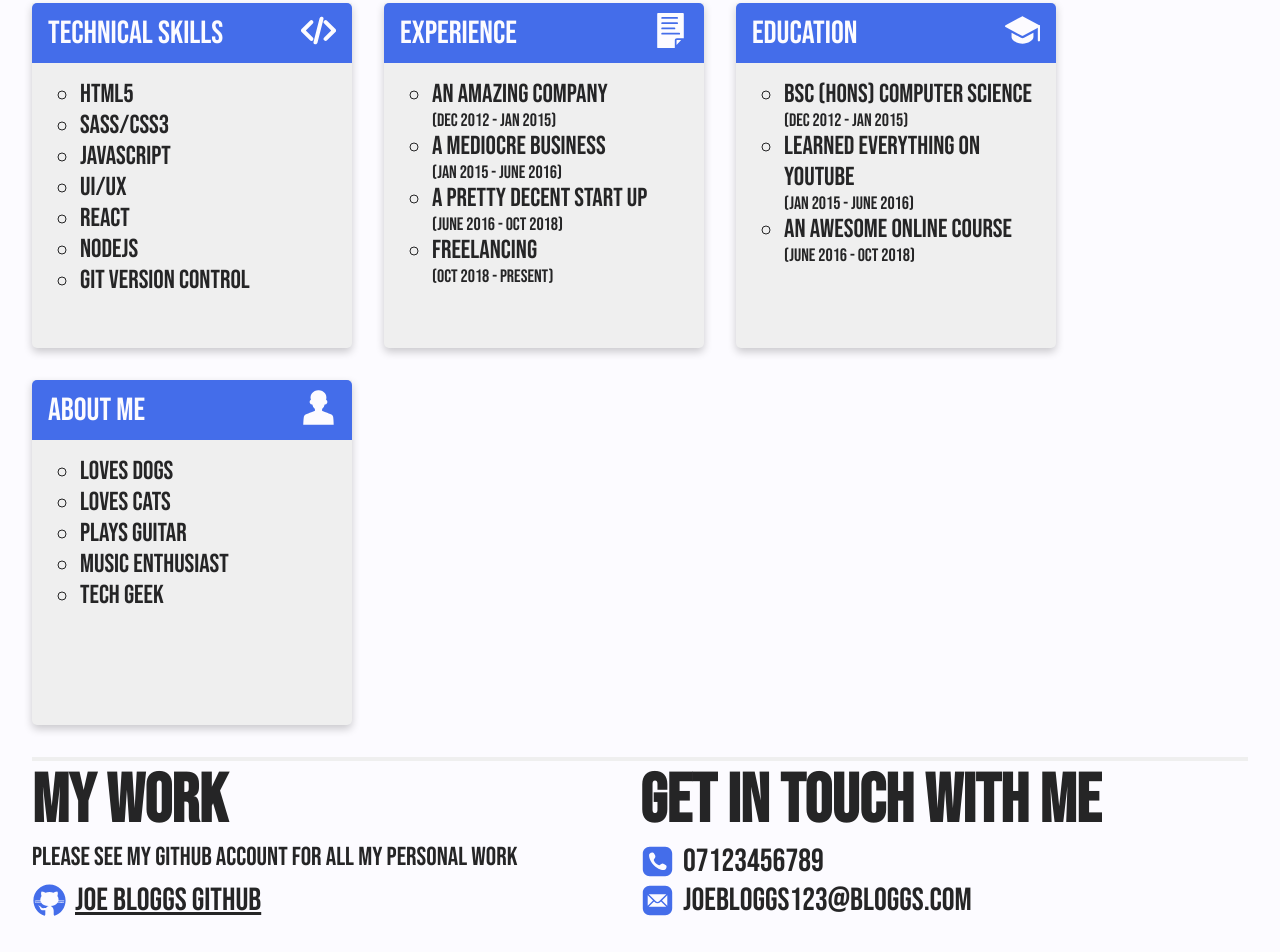
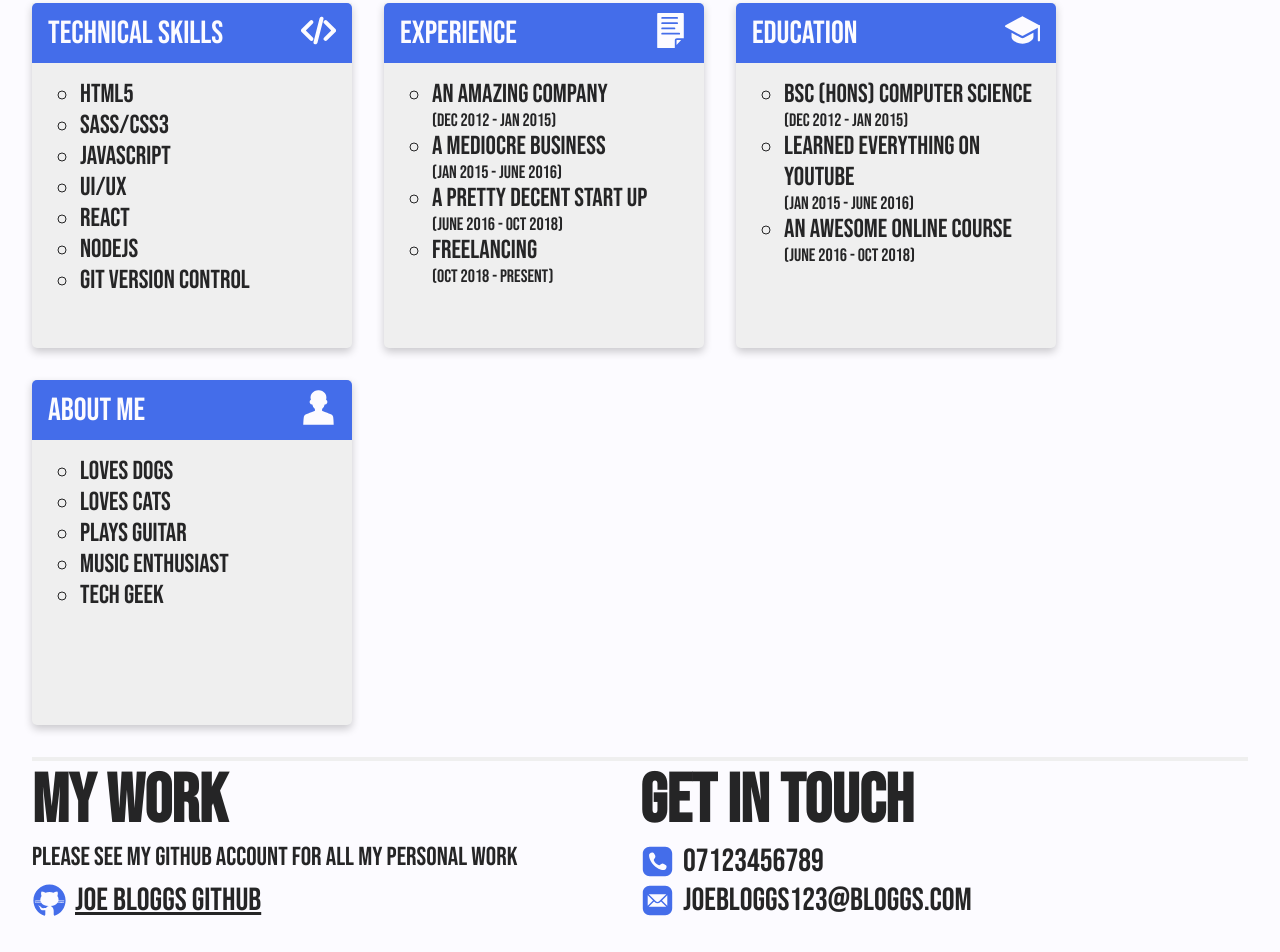
Before and after one commit to kitechyt/dark-mode-tutorial, a plain HTML site: page index.html in a window 1280 px wide. Shown: the part 535-1487 px from the top of the page. Drawn offline with Linux system fonts and the light colour scheme.

Commit message:
removed text

```diff
--- a/index.html
+++ b/index.html
@@ -153,7 +153,7 @@
                 </div>
             </section>
             <section class="footer-subsection">
-                <h2>Get in touch with me</h2>
+                <h2>Get in touch</h2>
                 <div>
                     <svg xmlns="http://www.w3.org/2000/svg" viewBox="0 0 50 50">
                         <path
```
